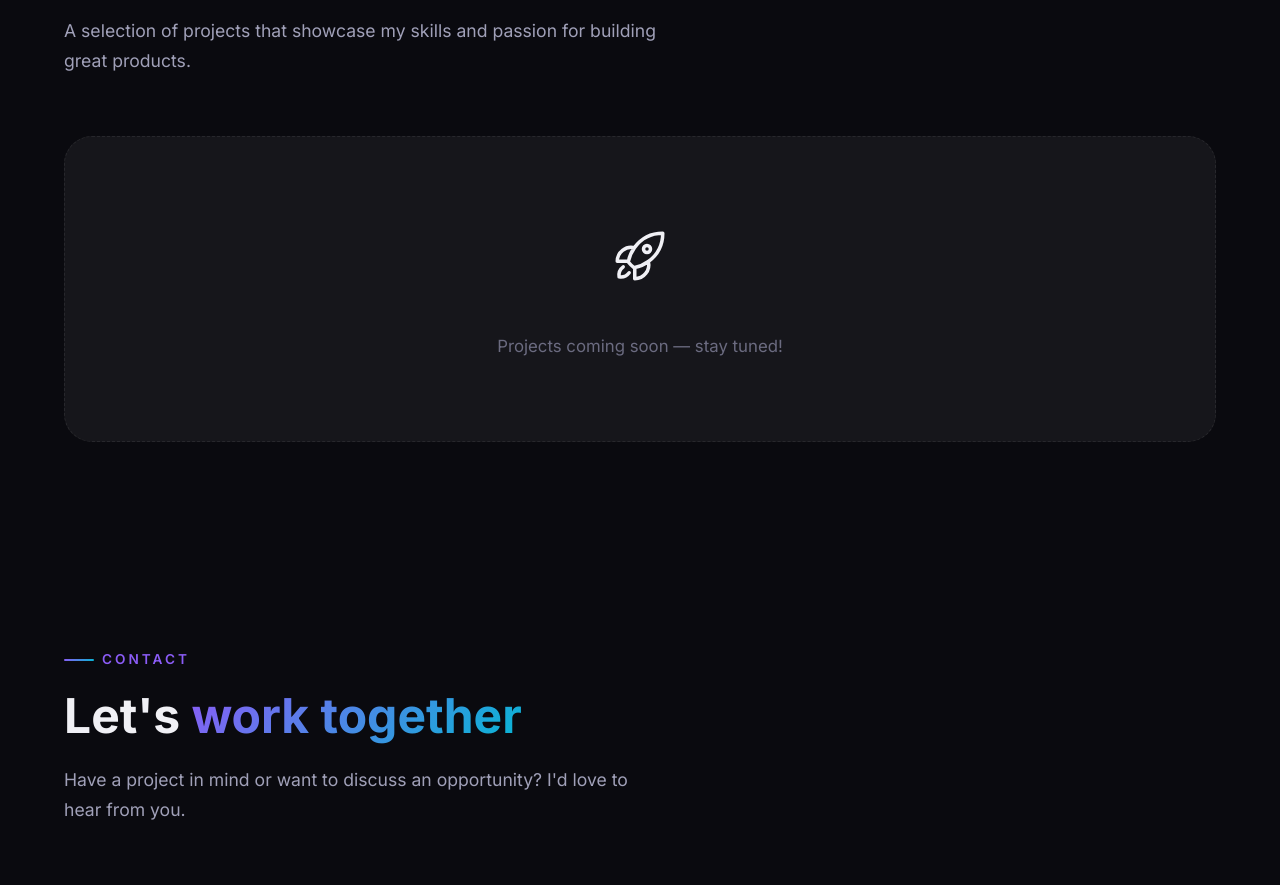
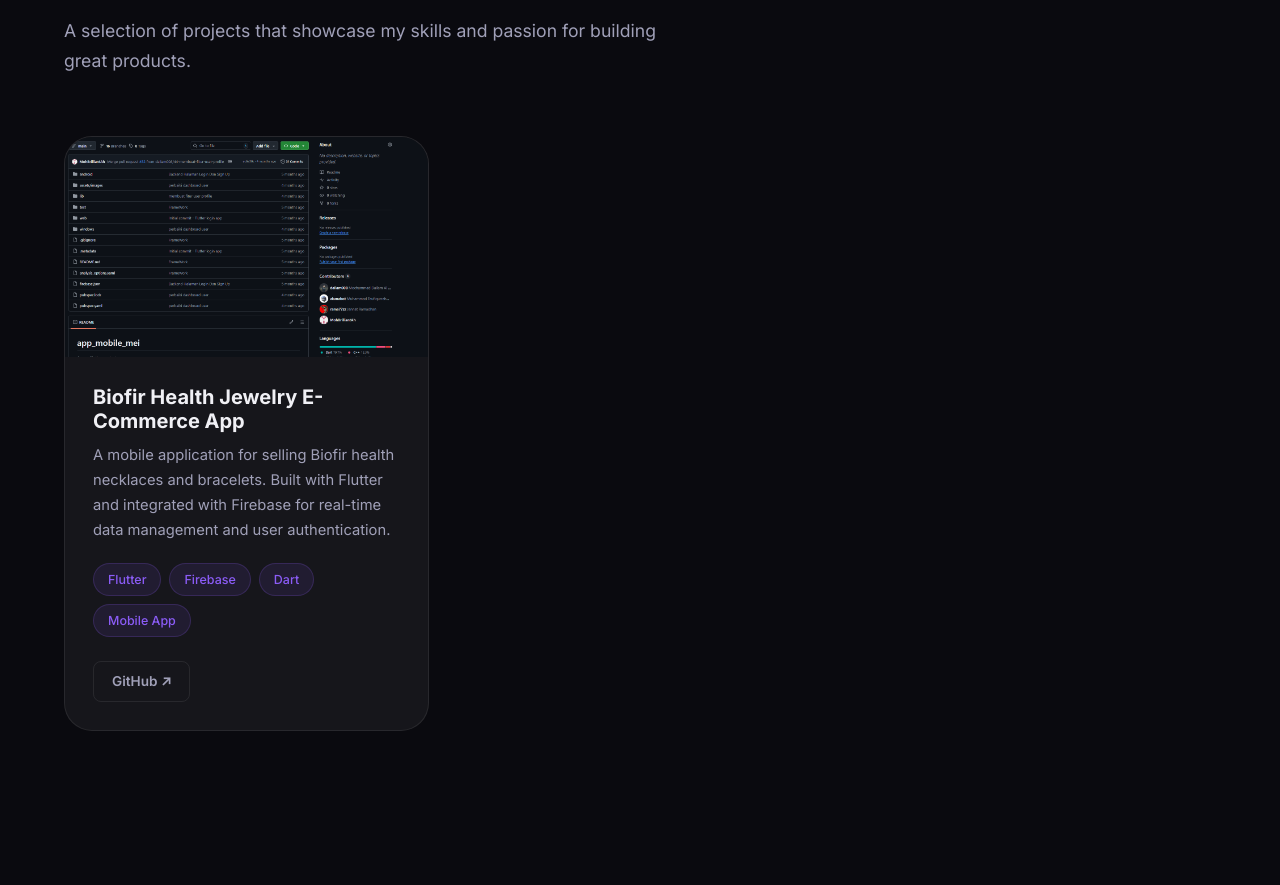
Before and after one commit to dailam008/Portfolio-V2, a Next.js app: page / in a window 1280 px wide. Shown: the part 4240-5125 px from the top of the page. Built offline with nearby package versions, Linux system fonts and the light colour scheme.

Commit message:
Update: [project_1]

```diff
--- a/src/components/Projects.tsx
+++ b/src/components/Projects.tsx
@@ -1,28 +1,27 @@
 import styles from "./Projects.module.css";
 import { HiOutlineRocketLaunch } from "react-icons/hi2";
+import Image, { StaticImageData } from "next/image";
+import project1Img from "../images/project_1.png";
 
 interface Project {
   title: string;
   desc: string;
   tags: string[];
-  emoji: string;
-  gradient: string;
-  liveUrl: string;
+  emoji?: string;
+  gradient?: string;
+  image?: StaticImageData | string;
+  liveUrl?: string;
   repoUrl: string;
 }
 
-// Tambahkan project kamu di sini
 const projects: Project[] = [
-  // Contoh format:
-  // {
-  //   title: "Nama Project",
-  //   desc: "Deskripsi singkat project kamu.",
-  //   tags: ["React", "Next.js", "TypeScript"],
-  //   emoji: "🚀",
-  //   gradient: "linear-gradient(135deg, rgba(139, 92, 246, 0.2), rgba(6, 182, 212, 0.2))",
-  //   liveUrl: "https://project-demo.com",
-  //   repoUrl: "https://github.com/username/project",
-  // },
+  {
+    title: "Biofir Health Jewelry E-Commerce App",
+    desc: "A mobile application for selling Biofir health necklaces and bracelets. Built with Flutter and integrated with Firebase for real-time data management and user authentication.",
+    tags: ["Flutter", "Firebase", "Dart", "Mobile App"],
+    image: project1Img,
+    repoUrl: "https://github.com/dailam008/Project_Perangkat_Lunak.git",
+  },
 ];
 
 export default function Projects() {
@@ -43,12 +42,21 @@ export default function Projects() {
             {projects.map((project) => (
               <div key={project.title} className={styles.projectCard}>
                 <div className={styles.projectImage}>
+                  {project.image ? (
+                    <Image
+                      src={project.image}
+                      alt={project.title}
+                      fill
+                      style={{ objectFit: "cover" }}
+                    />
+                  ) : (
                     <div
                       className={styles.projectImagePlaceholder}
                       style={{ background: project.gradient }}
                     >
                       {project.emoji}
                     </div>
+                  )}
                 </div>
 
                 <div className={styles.projectBody}>
@@ -64,6 +72,7 @@ export default function Projects() {
                   </div>
 
                   <div className={styles.projectLinks}>
+                    {project.liveUrl && (
                       <a
                         href={project.liveUrl}
                         className={`${styles.projectLink} ${styles.projectLinkPrimary}`}
@@ -72,13 +81,14 @@ export default function Projects() {
                       >
                         Live Demo ↗
                       </a>
+                    )}
                     <a
                       href={project.repoUrl}
                       className={`${styles.projectLink} ${styles.projectLinkSecondary}`}
                       target="_blank"
                       rel="noopener noreferrer"
                     >
-                      GitHub
+                      GitHub ↗
                     </a>
                   </div>
                 </div>
```
Also changed, not shown: src/images/project_1.png (added). Lines whose indentation alone changed are shown as unchanged.
